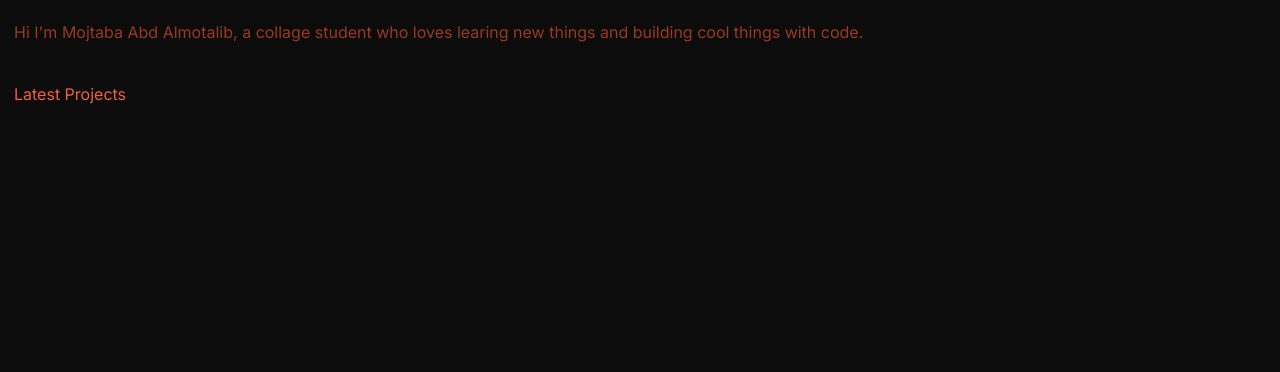
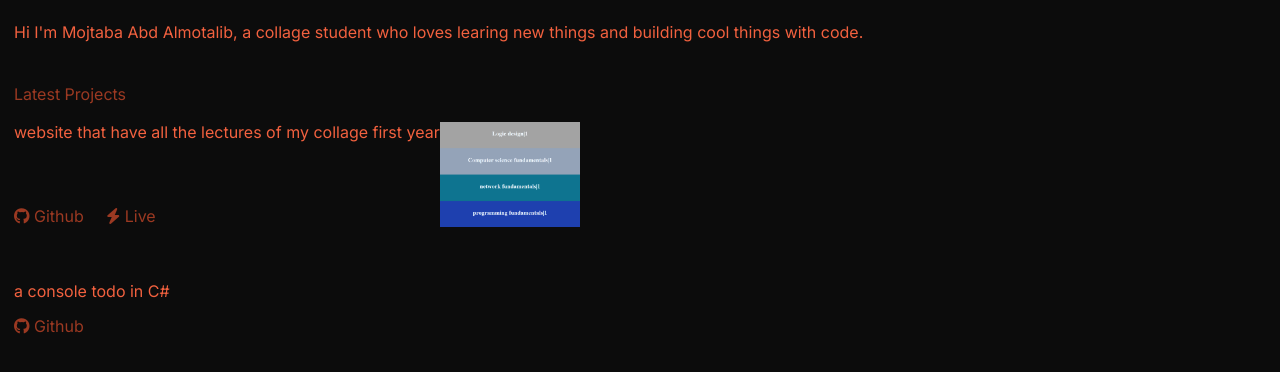
Before and after one commit to Mujtaba-abd/PortfolioV1, a plain HTML site: page index.html in a window 1280 px wide. Shown: the part 186-558 px from the top of the page. Drawn offline with Linux system fonts and the light colour scheme.

Commit message:
adding two projects and a image for the first one

```diff
--- a/index.html
+++ b/index.html
@@ -29,7 +29,24 @@
                 Hi I'm Mojtaba Abd Almotalib, a collage student who loves learing new things and building cool things with code.
             </p>
         </div>
-        <p id="Pro">Latest Projects</p>
+        <div>
+            <p id="Pro">Latest Projects</p>
+            <div id="project1">
+                <p>website that have all the lectures of my collage first year</p>
+                <div id="project-img">
+                    <img src="screencapture-mujtaba-abd-github-io-lectures-website-2024-06-06-06_33_48.png" alt="project picter" id="pro-img">
+                </div>
+            </div>
+                <div id="links">
+                    <a target="_blank" href="https://github.com/Mujtaba-abd/lectures-website"><i class="fa-brands fa-github"></i> Github</a>
+                    <a target="_blank" href="https://mujtaba-abd.github.io/lectures-website/"><i class="fa-solid fa-bolt"></i> Live</a>
+                </div>
+
+            <div id="project2">
+                <p>a console todo in C# </p>
+                    <a target="_blank" href="https://github.com/Mujtaba-abd/TODO" id="lin"><i class="fa-brands fa-github"></i> Github</a>
+                </div>
+            </div>
      </main>
 </body>
 </html>
--- a/style.css
+++ b/style.css
@@ -7,8 +7,8 @@
 
 :root{
     --background: #0C0C0C;
-    --primeary-color: #F2613F;
-    --secondary-color: #9B3922;
+    --primeary-color: #9B3922;
+    --secondary-color:  #F2613F;
 }
 
 body{
@@ -41,4 +41,29 @@ h1, p{
 #Pro{
     color: var(--primeary-color);
     margin-top: 42px;
+    margin-bottom: 18px;
 }
+#pro-img{
+    width: 140px;
+}
+#project1{
+    display: flex;
+}
+#project-img{
+    display: flex;
+}
+#links{
+    margin-top: -21px;
+}
+#links a{
+    margin: 18px;
+    margin-left: 0px;
+}
+#project2{
+    display: flex;
+    flex-direction: column;
+    margin-top: 55px;
+}
+#lin{
+    margin-top: 15px;
+}
```
Also changed, not shown: screencapture-mujtaba-abd-github-io-lectures-website-2024-06-06-06_33_48.png (added).
